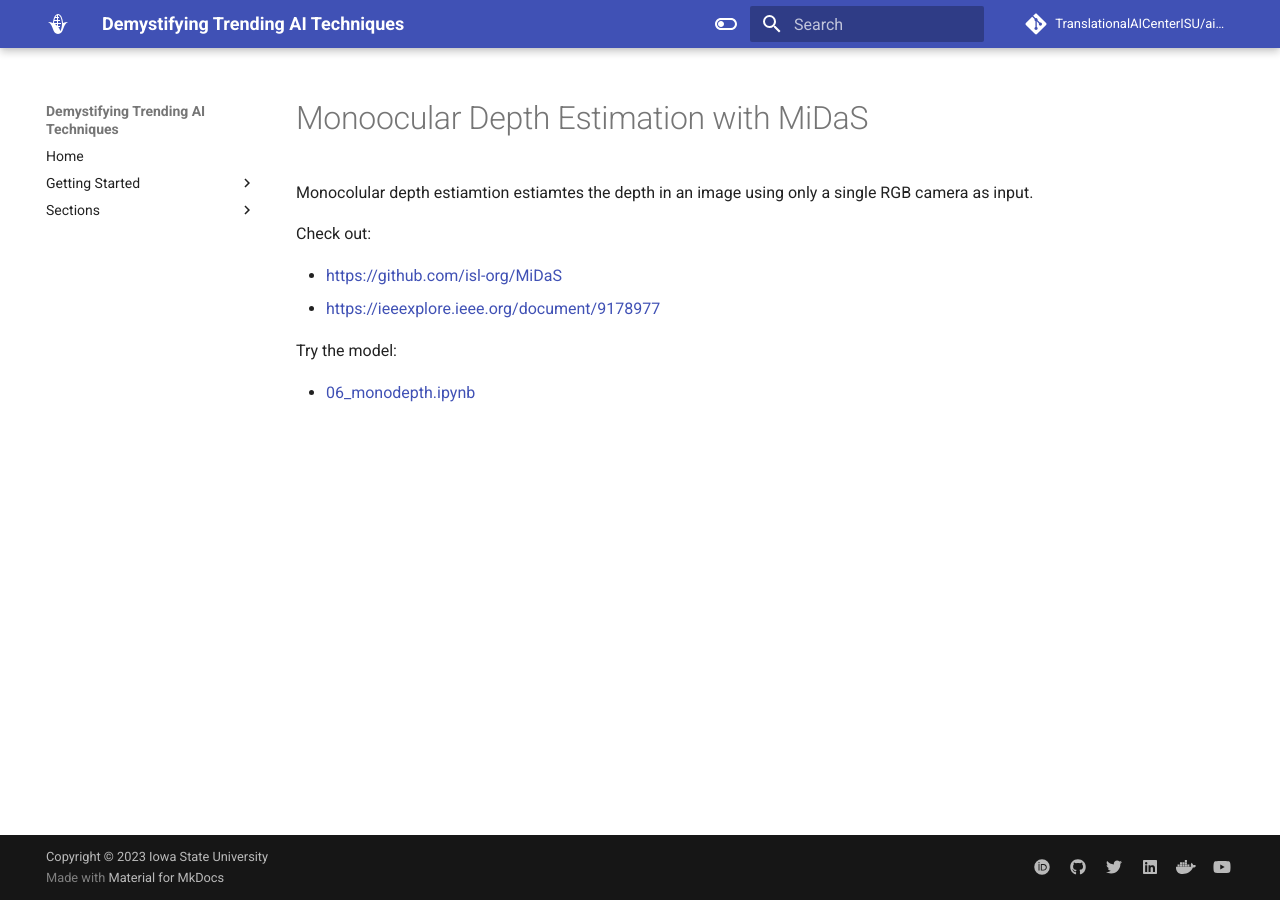
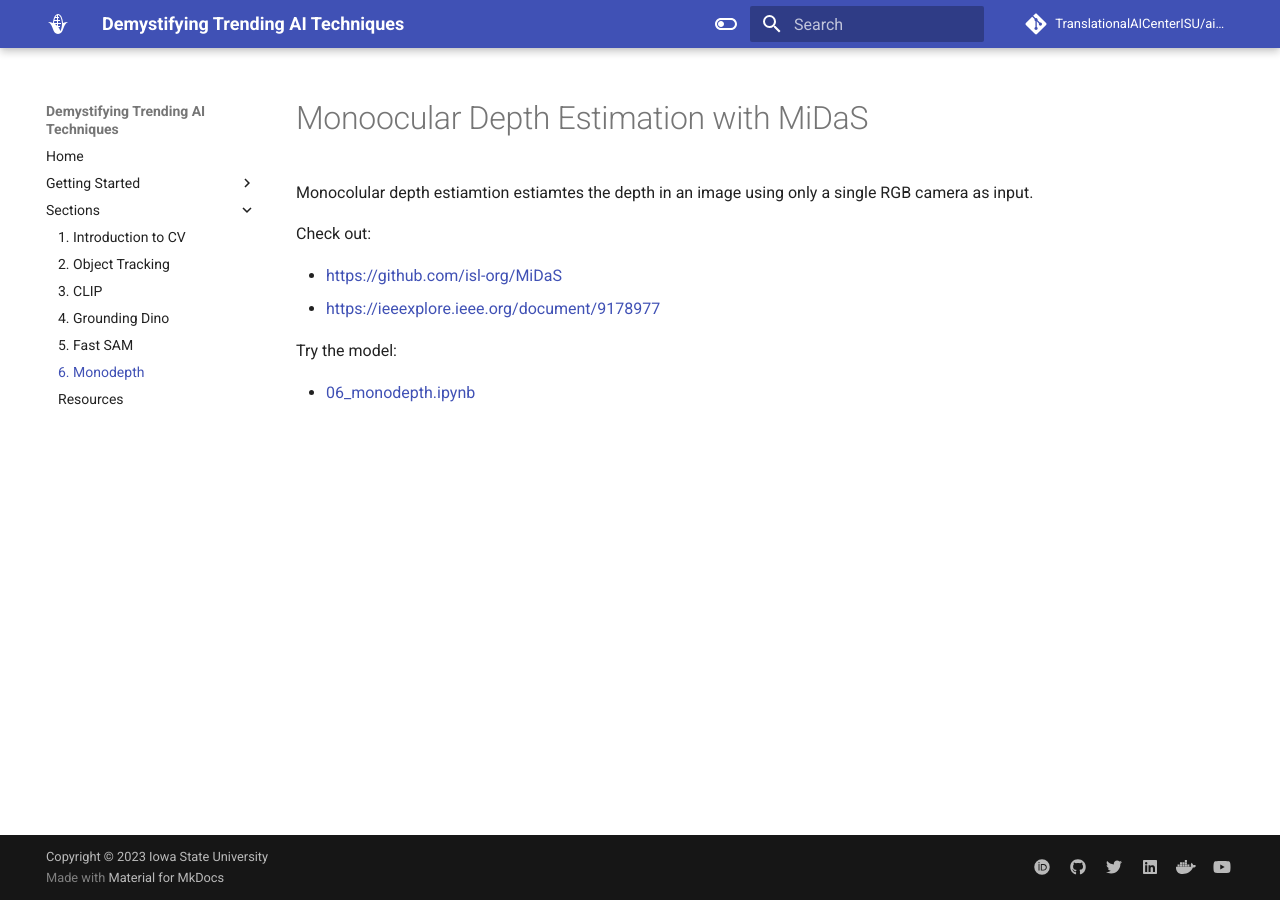
Before and after one commit to TranslationalAICenterISU/cv-ssl-aug-2023, an MkDocs documentation site: the page built from docs/sections/m06_monodepth.md, in a window 1280 px wide. Built offline with MkDocs 1.6.1 and Material for MkDocs 9.7.7, drawn with Linux system fonts in a browser that asks for light colours; some web fonts are replaced; a script that is not in the unit is left out; comment, search, counter and statistics services are not loaded.

Commit message:
Update mkdocs.yml

```diff
--- a/mkdocs.yml
+++ b/mkdocs.yml
@@ -23,14 +23,13 @@ nav:
     - 'Schedule': getting_started/schedule.md
     - 'Resources': sections/resources.md
   - 'Sections':
-    - '1. Introduction': sections/m01_intro.md
-    - '2. Basics of AI': sections/m02_basics.md
-    - '3. Multiple Modalities of Data': sections/m03_multimod.md
-    - '4. Novel Algorithms': sections/m04_novelalgo.md
-    - '5. Generative AI': sections/m05_generative.md
-    - '6. AI in Science & Science in AI': sections/m06_aiscience.md
-    - '7. Trends in AI': sections/m07_trends.md
-    - '8. Concluding Remarks': sections/m08_conclusions.md
+    - '1. Introduction to CV': sections/m01_intro.md
+    - '2. Object Tracking': sections/m02_tracking.md
+    - '3. CLIP': sections/m03_clip.md
+    - '4. Grounding Dino': sections/m04_grounding_dino.md
+    - '5. Fast SAM': sections/m05_fast_sam.md
+    - '6. Monodepth': sections/m06_monodepth.md
+    - '7. Resources': sections/resources.md
 
 # JavaScript for Intercom Widget
 extra_javascript:
```
